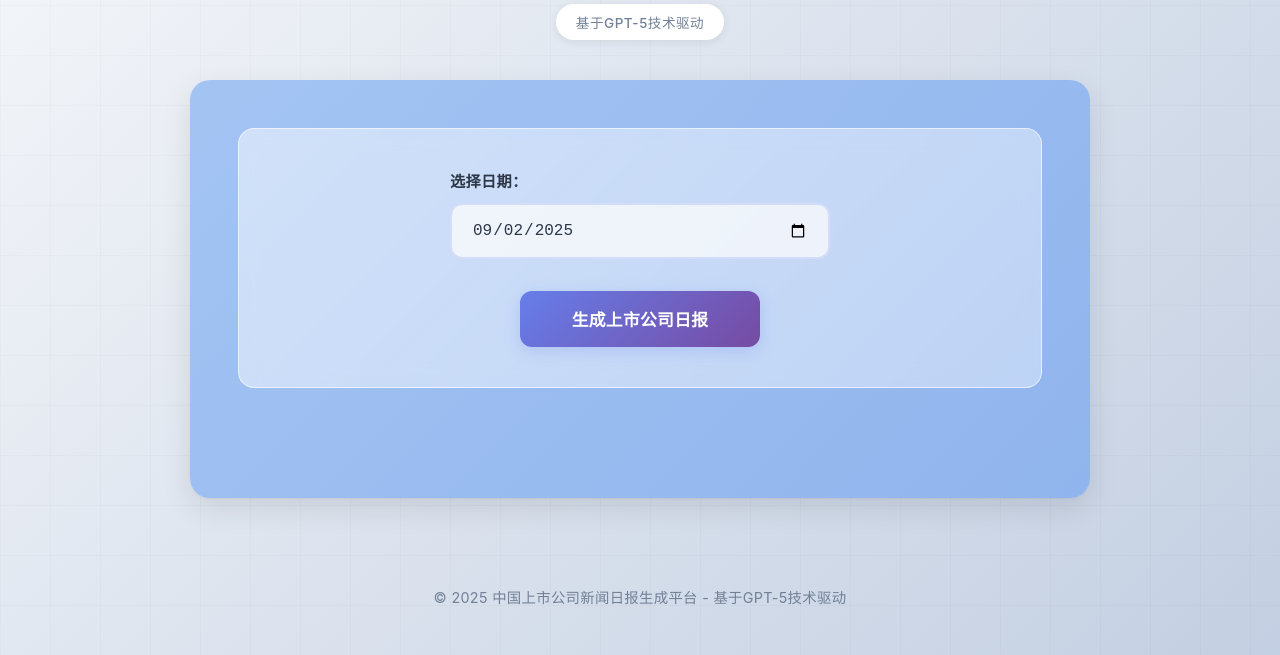
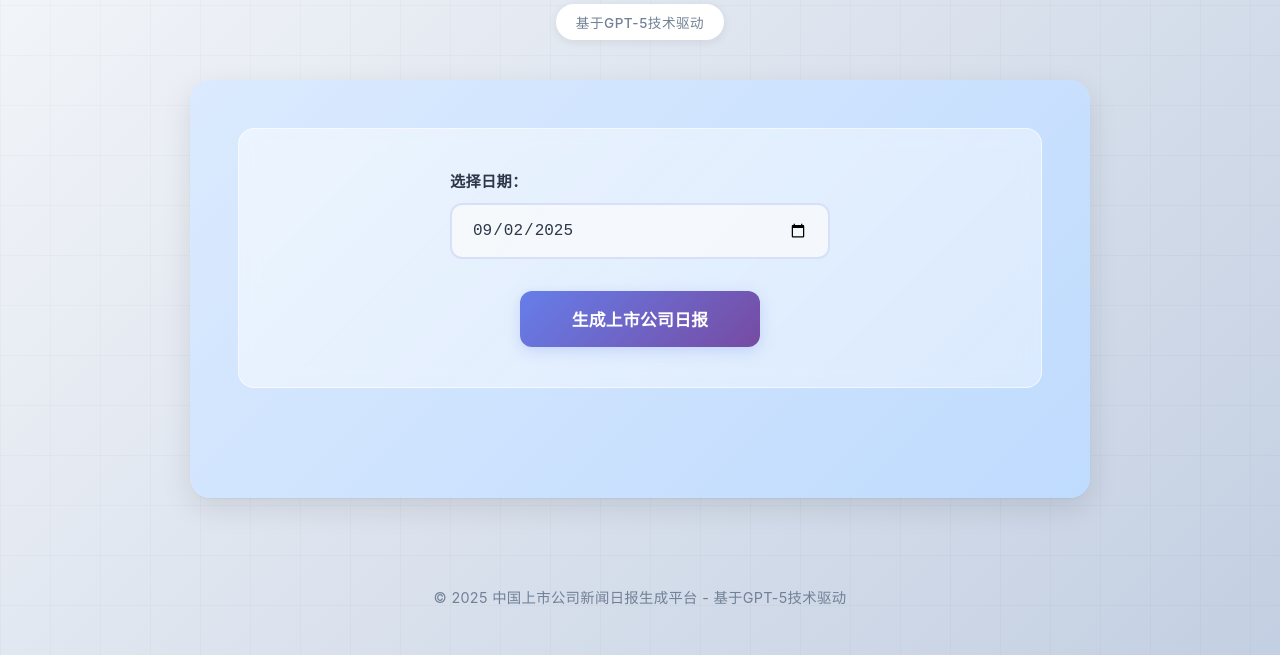
Before and after one commit to Imd11/china-stock-analyzer, a website: page index.html in a window 1280 px wide. Shown: the part 145-800 px from the top of the page. Drawn offline with Linux system fonts and the light colour scheme.

Commit message:
修正配色：背景浅灰，中间区域淡蓝
- 背景保持浅灰色渐变 (#f5f7fa → #c3cfe2)
- 中间区域改为淡蓝色 (#dbeafe → #bfdbfe)
- 形成合理的视觉层次

```diff
--- a/style-thinking.css
+++ b/style-thinking.css
@@ -73,7 +73,7 @@ header h1 {
 }
 
 main {
-    background: linear-gradient(135deg, #a3c4f3 0%, #90b4ed 100%);
+    background: linear-gradient(135deg, #dbeafe 0%, #bfdbfe 100%);
     border-radius: 20px;
     padding: 3rem;
     margin: 0 auto 40px;
```
